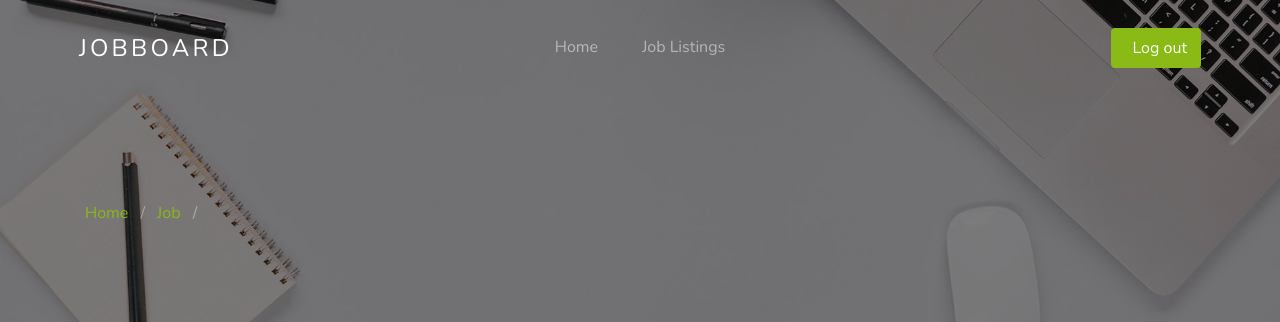
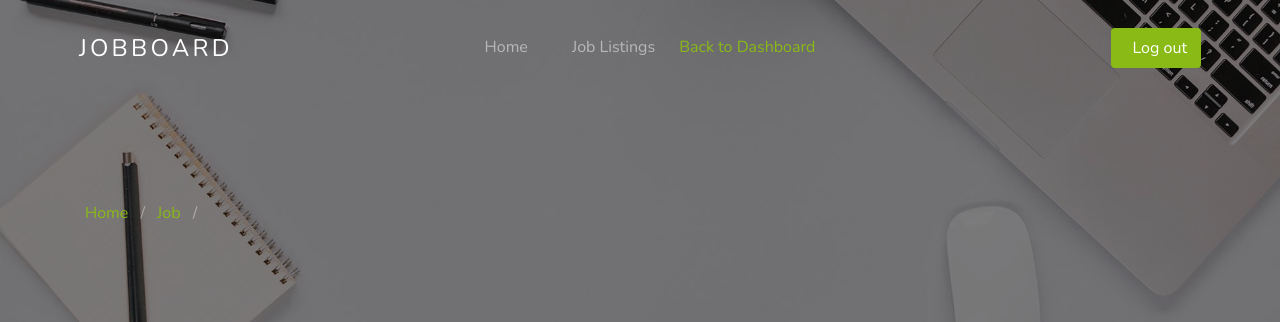
Before and after one commit to remasnamboothiri/job_portalweb, a Django app: template templates/jobapp/job_detail.html in a window 1280 px wide. Shown: the top 322 px of the page. Run offline with Django 3.2, Linux system fonts and the light colour scheme; the template is opened without the code that fills it, so the values that code supplies are empty; some libraries are stand-ins or nearby versions.

Commit message:
adding backto dashboard link to job detail page

```diff
--- a/templates/jobapp/job_detail.html
+++ b/templates/jobapp/job_detail.html
@@ -88,6 +88,9 @@
 
               {% comment %} <li><a href="{% url 'contact' %}">Contact</a></li> {% endcomment %}
               {% comment %} <li class="d-lg-none"><a href="{% url 'post_job' %}"><span class="mr-2">+</span> Post a Job</a></li> {% endcomment %}
+              <a href="{% url 'recruiter_dashboard' %}" class="back-btn me-2">
+                <i class="fas fa-arrow-left"></i> Back to Dashboard
+              </a>
               <li class="d-lg-none"><a href="{% url 'logout' %}">Log out</a></li>
             </ul>
           </nav>
```
